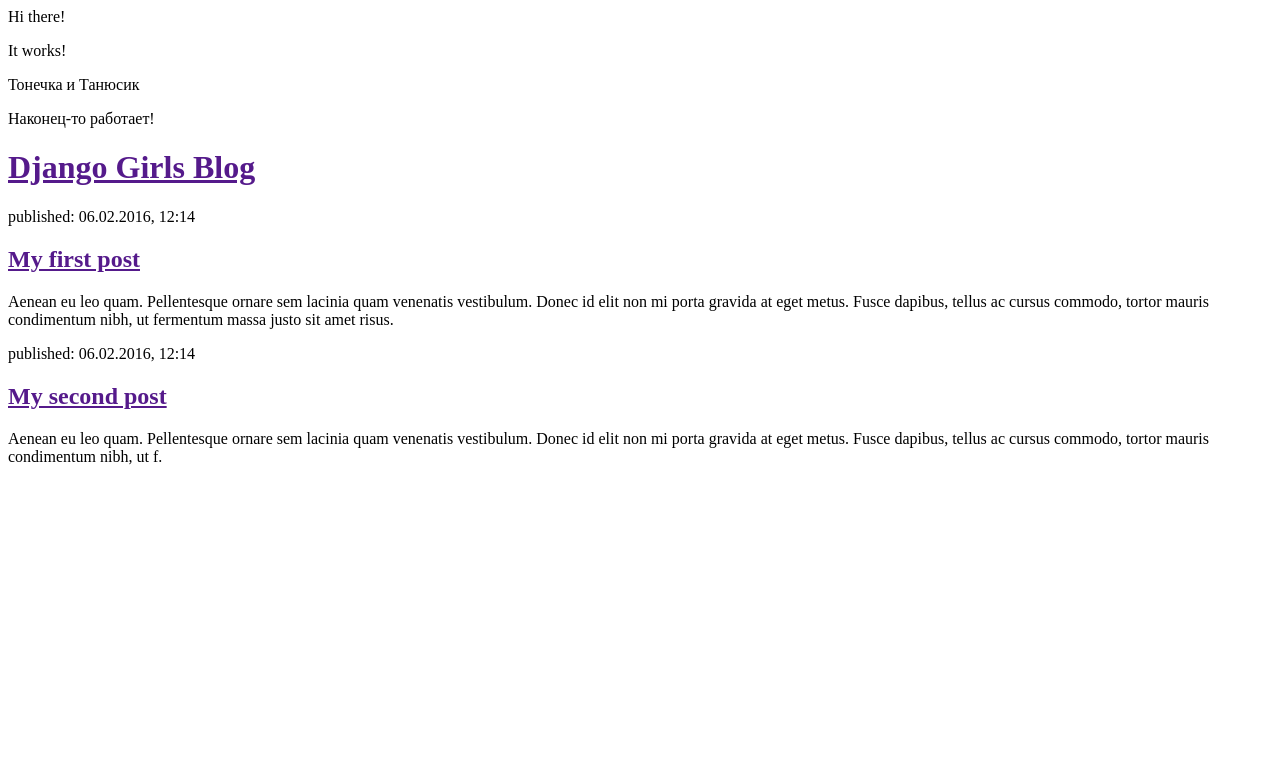
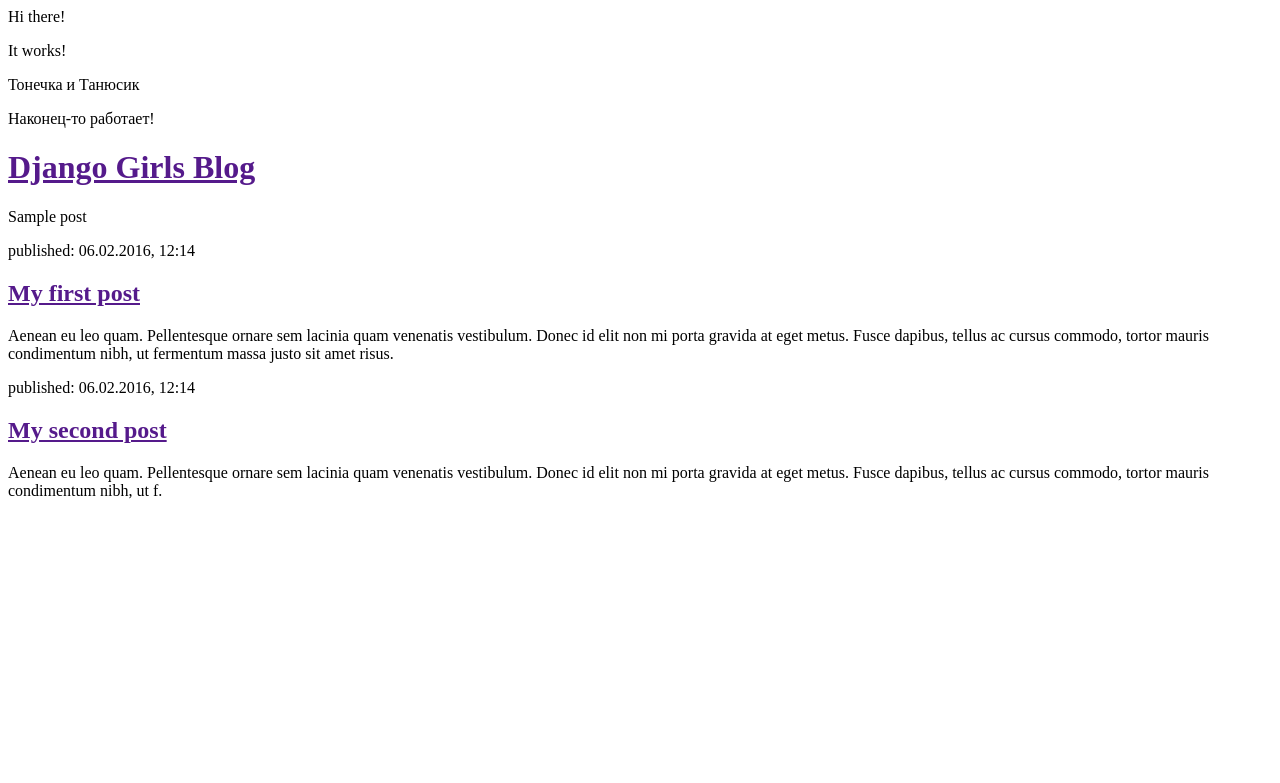
Before and after one commit to sazonchikts/my-first-blog, a Django app: template blog/templates/blog/post_list.html in a window 1280 px wide. Shown: the top 783 px of the page. Run offline with Django 3.2, Linux system fonts and the light colour scheme; the template is opened without the code that fills it: most values are stand-ins (such as "Sample title", 1, 10 or a date in 2020).

Commit message:
Modified templates to display posts from database.

```diff
--- a/blog/templates/blog/post_list.html
+++ b/blog/templates/blog/post_list.html
@@ -18,7 +18,9 @@
             <div>
                 <h1><a href="">Django Girls Blog</a></h1>
             </div>
-
+  {% for post in posts %}
+        {{ post }}
+    {% endfor %}
             <div>
                 <p>published: 06.02.2016, 12:14</p>
                 <h2><a href="">My first post</a></h2>
--- a/blog/views.py
+++ b/blog/views.py
@@ -1,3 +1,7 @@
 from django.shortcuts import render
+from django.utils import timezone
+from .models import Post
+
 def post_list(request):
-    return render(request, 'blog/post_list.html', {})
+    posts = Post.objects.filter(published_date__lte=timezone.now()).order_by('published_date')
+    return render(request, 'blog/post_list.html', {'posts': posts})
```
